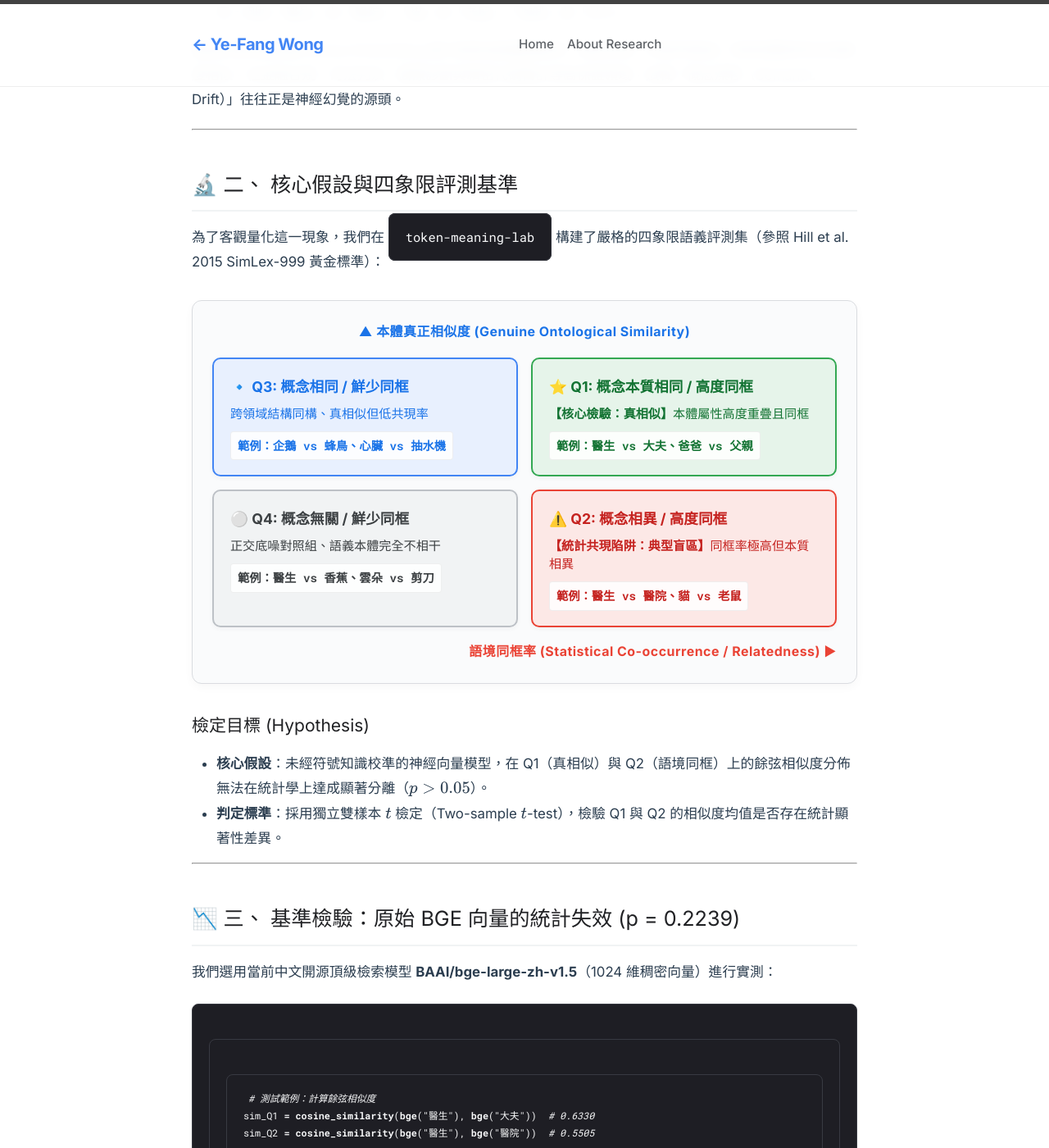
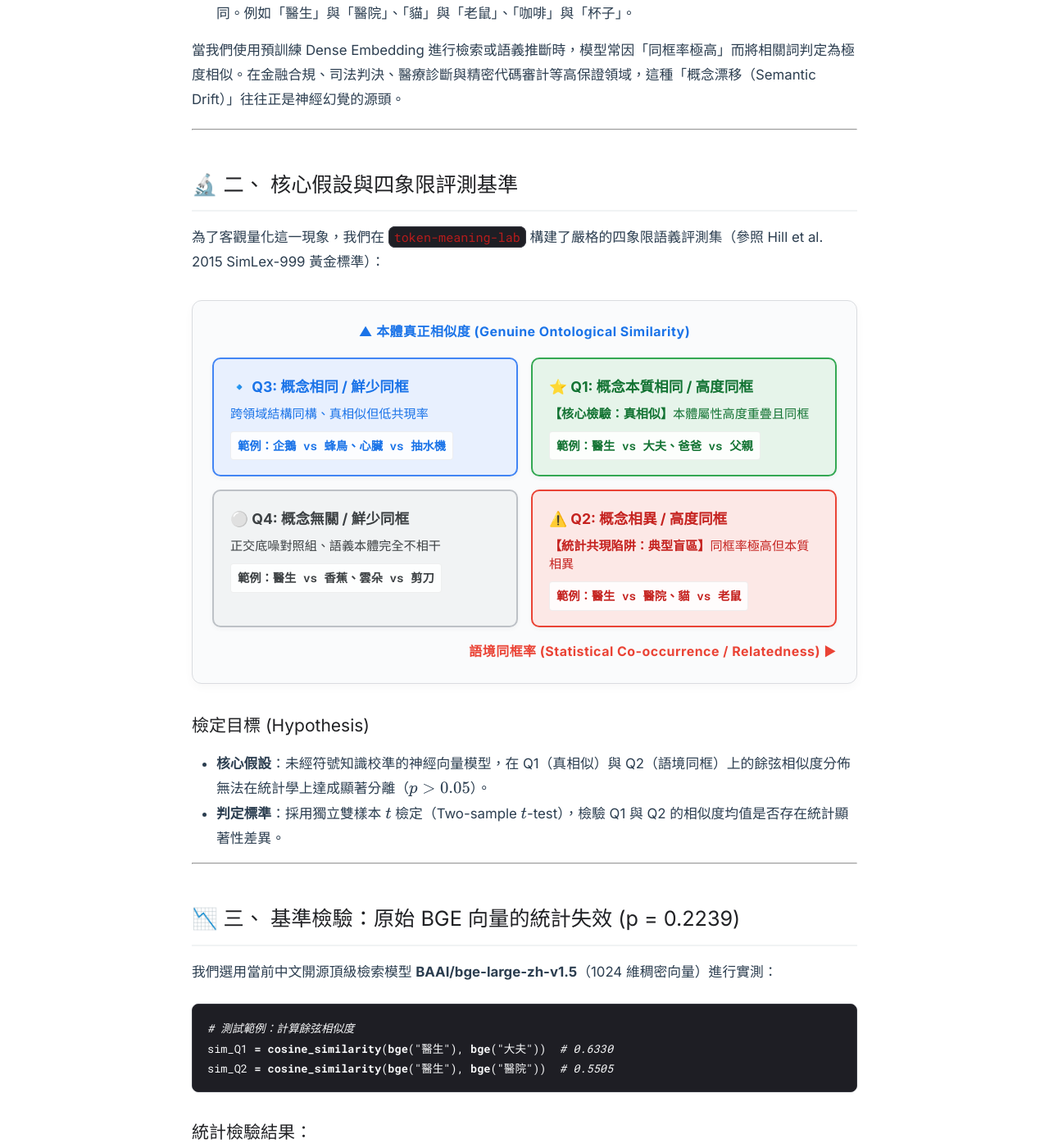
Before and after one commit to yefangwong/yefangwong.github.io, a Jekyll site: the page built from _posts/2026-09-27-grounding-dense-embeddings-via-hownet-retrofitting.md, in a window 1280 px wide and 1400 px high, scrolled down 1525 px. Shown: the whole window at 82% size. Built offline with Jekyll 4.4.1, drawn with Linux system fonts in a browser that asks for light colours.

Commit message:
fix: resolve Jekyll layout parsing, double code padding, and global main.css RWD overrides

```diff
--- a/_layouts/post.html
+++ b/_layouts/post.html
@@ -6,7 +9,7 @@
   <meta name="viewport" content="width=device-width, initial-scale=1">
   <title>{{ page.title }} | Ye-Fang Wong</title>
   <link href="https://fonts.googleapis.com/css2?family=Inter:wght@400;500;600;700&family=Roboto+Mono:wght@400;500;700&display=swap" rel="stylesheet">
-  <link rel="stylesheet" href="{{ '/assets/main.css' | relative_url }}">
+  <link rel="stylesheet" href="{{ '/assets/main.css' | relative_url }}?v={{ 'now' | date: '%s' }}">
   <!-- MathJax for crystal clear mathematical equations -->
   <script>
     MathJax = {
@@ -32,13 +35,15 @@
       --border-color: #dadce0;
       --code-bg: #f1f3f4;
     }
-    body {
+    html, body {
       font-family: 'Inter', -apple-system, BlinkMacSystemFont, "Segoe UI", Roboto, sans-serif;
       color: var(--text-dark);
       line-height: 1.8;
       background-color: #fff;
       margin: 0;
       padding: 0;
+      overflow-x: hidden;
+      max-width: 100%;
       -webkit-font-smoothing: antialiased;
     }
     .wrapper {
@@ -67,6 +72,7 @@
       text-decoration: none;
       font-size: 1.25em;
       letter-spacing: -0.5px;
+      float: none !important;
     }
     .nav-links {
       display: flex;
@@ -169,24 +175,42 @@
       font-size: 0.9em;
       color: #b71c1c;
     }
-    /* Code & Highlight blocks override - Ultra High Contrast */
-    .highlighter-rouge,
+    /* Code & Highlight blocks override - Ultra High Contrast & RWD Fix */
+    .highlighter-rouge {
+      background-color: #1e1e24 !important;
+      border: 1px solid #383a42 !important;
+      border-radius: 8px !important;
+      margin: 24px 0 !important;
+      max-width: 100% !important;
+      box-sizing: border-box !important;
+      overflow: hidden !important;
+    }
     .highlighter-rouge .highlight,
-    div.highlight,
-    figure.highlight,
+    .highlighter-rouge div.highlight,
+    .highlighter-rouge figure.highlight {
+      background: transparent !important;
+      border: none !important;
+      padding: 0 !important;
+      margin: 0 !important;
+    }
     .article-content pre,
-    .article-content pre.highlight,
-    .article-content div.highlight pre {
+    .highlighter-rouge pre,
+    .highlighter-rouge pre.highlight,
+    .highlighter-rouge div.highlight pre {
       background-color: #1e1e24 !important;
       color: #f8f9fa !important;
-      border: 1px solid #383a42 !important;
-      border-radius: 8px !important;
-      padding: 18px 20px !important;
+      border: none !important;
+      padding: 16px 18px !important;
+      margin: 0 !important;
       overflow-x: auto !important;
+      -webkit-overflow-scrolling: touch;
       font-family: 'Roboto Mono', monospace !important;
-      font-size: 0.92em !important;
+      font-size: 0.9em !important;
       line-height: 1.6 !important;
-      margin: 24px 0 !important;
+      max-width: 100% !important;
+      box-sizing: border-box !important;
+      white-space: pre !important;
+      word-break: normal !important;
     }
     .highlighter-rouge pre,
     .highlight pre,
@@ -197,6 +221,7 @@
       color: #f8f9fa !important;
       font-family: 'Roboto Mono', monospace !important;
       text-shadow: none !important;
+      padding: 0 !important;
     }
     .highlight span,
     .highlight .w,
@@ -340,7 +365,22 @@
       .article-header { padding: 30px 0 18px; margin-bottom: 24px; }
       .article-title { font-size: 1.65em; line-height: 1.3; }
       .article-content { font-size: 1em; }
-      .article-content table { display: block; width: 100%; overflow-x: auto; -webkit-overflow-scrolling: touch; font-size: 0.88em; }
+      .article-content table {
+        display: block !important;
+        max-width: 100% !important;
+        overflow-x: auto !important;
+        -webkit-overflow-scrolling: touch;
+        white-space: nowrap;
+      }
+      .article-content th,
+      .article-content td {
+        padding: 8px 10px;
+        font-size: 0.85em;
+      }
+      .quadrant-wrapper { padding: 14px; margin: 20px 0; }
+      .quadrant-grid { grid-template-columns: 1fr !important; gap: 12px; }
+      .quadrant-card { padding: 12px 14px; }
+      .quadrant-axis-y, .quadrant-axis-x { font-size: 0.85em; }
     }
     @media (max-width: 600px) {
       .header-container { flex-direction: column; align-items: flex-start; gap: 12px; }
--- a/assets/main.css
+++ b/assets/main.css
@@ -503,3 +503,76 @@
     color: #008080; }
   .highlight .il {
     color: #099; }
+
+/* Global RWD & Mobile Protection Rules */
+html, body {
+  max-width: 100% !important;
+  overflow-x: hidden !important;
+}
+img {
+  max-width: 100% !important;
+  height: auto !important;
+}
+.article-content img, .post-content img {
+  max-width: 100% !important;
+  height: auto !important;
+  display: block;
+  margin: 24px auto;
+  border-radius: 8px;
+}
+.article-title, .post-title, .article-content p, .article-content code {
+  overflow-wrap: break-word !important;
+  word-break: break-word !important;
+}
+mjx-container[jax="SVG"], .MathJax_Display, .mjx-chtml {
+  max-width: 100% !important;
+  overflow-x: auto !important;
+  overflow-y: hidden !important;
+  -webkit-overflow-scrolling: touch;
+}
+.highlighter-rouge {
+  background-color: #1e1e24 !important;
+  border: 1px solid #383a42 !important;
+  border-radius: 8px !important;
+  margin: 24px 0 !important;
+  max-width: 100% !important;
+  box-sizing: border-box !important;
+  overflow: hidden !important;
+}
+.highlighter-rouge .highlight,
+.highlighter-rouge div.highlight,
+.highlighter-rouge figure.highlight {
+  background: transparent !important;
+  border: none !important;
+  padding: 0 !important;
+  margin: 0 !important;
+}
+.article-content pre,
+.highlighter-rouge pre,
+.highlighter-rouge pre.highlight,
+.highlighter-rouge div.highlight pre {
+  background-color: #1e1e24 !important;
+  color: #f8f9fa !important;
+  border: none !important;
+  padding: 16px 18px !important;
+  margin: 0 !important;
+  overflow-x: auto !important;
+  -webkit-overflow-scrolling: touch;
+  font-family: 'Roboto Mono', monospace !important;
+  font-size: 0.9em !important;
+  line-height: 1.6 !important;
+  max-width: 100% !important;
+  box-sizing: border-box !important;
+  white-space: pre !important;
+  word-break: normal !important;
+}
+@media (max-width: 768px) {
+  .wrapper { padding-left: 16px !important; padding-right: 16px !important; }
+  .article-content table, .post-content table {
+    display: block !important;
+    max-width: 100% !important;
+    overflow-x: auto !important;
+    -webkit-overflow-scrolling: touch;
+    white-space: nowrap;
+  }
+}
```
Also changed, not shown: other parts of _layouts/post.html (+3 -0 lines).
